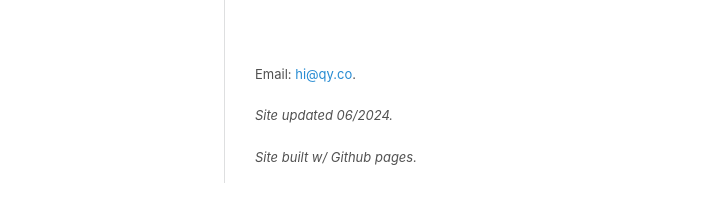
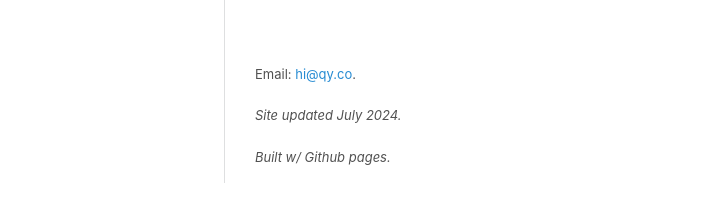
Before and after one commit to qasar/qasar.github.io, a Jekyll site: the page built from about.md, in a window 1280 px wide. Shown: the part 643-865 px from the top of the page, without its empty margins (35-747 px from the left). Built offline with Jekyll 4.4.1, drawn with Linux system fonts in a browser that asks for light colours.

Commit message:
Update about.md

```diff
--- a/about.md
+++ b/about.md
@@ -33,6 +33,6 @@
 
 Email: <a href="mailto:hi@qy.co" target="_blank">hi@qy.co</a>.
 <br>
-<br> <i> Site updated 06/2024. </i>
+<br> <i> Site updated July 2024. </i>
 <br>
-<br> <i> Site built w/ Github pages. </i>
+<br> <i> Built w/ Github pages. </i>
```
